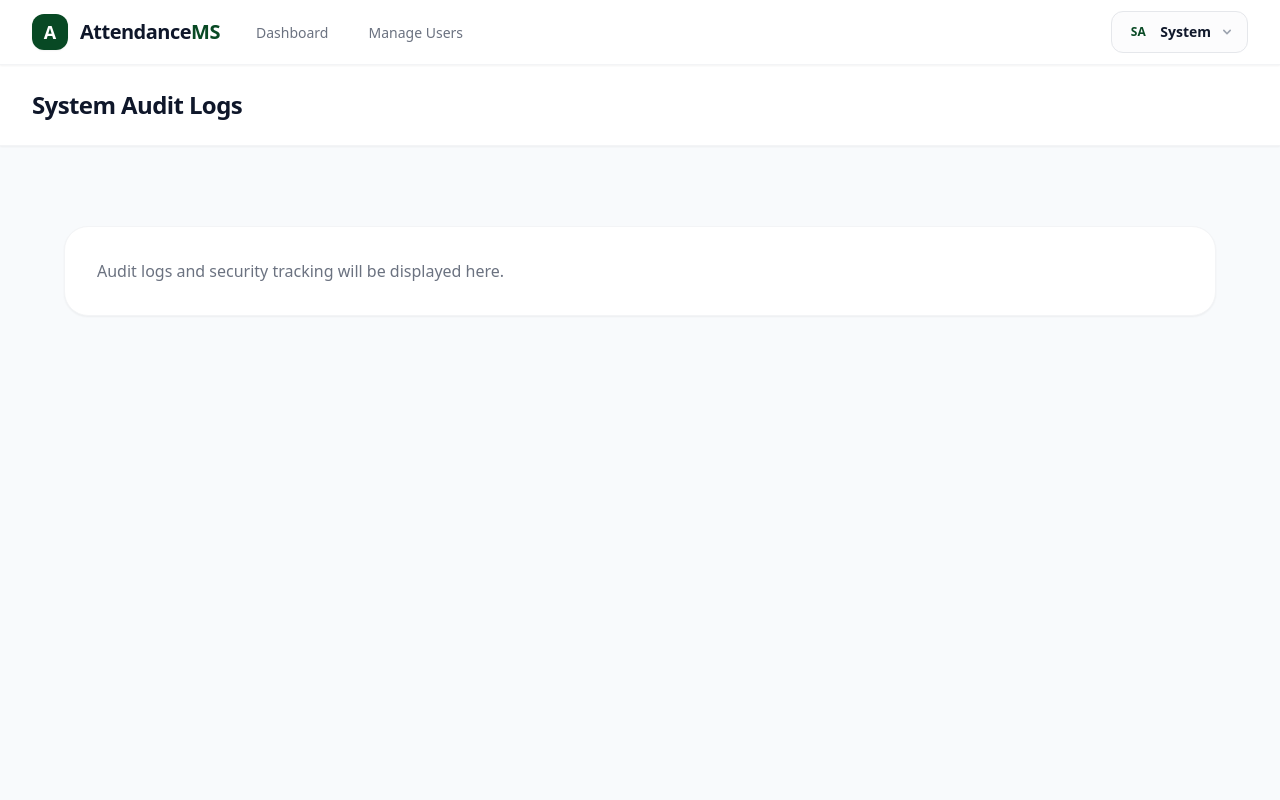
After one commit to yurizz-crypto/student-attendance-MS, a Laravel app: page /admin/audit-logs in a window 1280 px wide. The commit adds this page. Run offline with Laravel 12, Linux system fonts and the light colour scheme; a user stored in the database is signed in; data comes from the database, SQL or seed files in the repository; style sheets or scripts are compiled from the project's sources; some web fonts are replaced.

Commit message:
Admin anchor tags fix and audit log page - empty

```diff
--- /dev/null
+++ b/resources/views/admin/audit-logs.blade.php
@@ -0,0 +1,15 @@
+<x-app-layout>
+    <x-slot name="header">
+        <h2 class="font-extrabold text-2xl text-navy tracking-tight">
+            {{ __('System Audit Logs') }}
+        </h2>
+    </x-slot>
+
+    <div class="py-12">
+        <div class="max-w-7xl mx-auto sm:px-6 lg:px-8">
+            <div class="bg-surface overflow-hidden shadow-sm sm:rounded-3xl border border-gray-100 p-8">
+                <p class="text-gray-500 font-medium">Audit logs and security tracking will be displayed here.</p>
+                </div>
+        </div>
+    </div>
+</x-app-layout>
--- a/routes/web.php
+++ b/routes/web.php
@@ -9,20 +9,16 @@ use Illuminate\Support\Facades\Route;
 |--------------------------------------------------------------------------
 */
 
-// 1. Public Routes
 Route::get('/', function () {
     return view('welcome');
 });
 
-// 2. Shared Authenticated Routes (Dashboard & Profile)
 Route::middleware(['auth', 'verified'])->group(function () {
 
-    // The main dashboard (Acts as a traffic controller for all roles)
     Route::get('/dashboard', function () {
         return view('dashboard');
     })->name('dashboard');
 
-    // Profile Management
     Route::controller(ProfileController::class)->group(function () {
         Route::get('/profile', 'edit')->name('profile.edit');
         Route::patch('/profile', 'update')->name('profile.update');
@@ -31,7 +27,6 @@ Route::middleware(['auth', 'verified'])->group(function () {
 
 });
 
-// 3. Faculty Specific Routes
 Route::middleware(['auth', 'verified'])
     ->prefix('faculty')
     ->name('faculty.')
@@ -47,7 +42,6 @@ Route::middleware(['auth', 'verified'])
 
     });
 
-// 4. Admin Specific Routes
 Route::middleware(['auth', 'verified'])
     ->prefix('admin')
     ->name('admin.')
@@ -57,6 +51,11 @@ Route::middleware(['auth', 'verified'])
             return view('admin.users');
         })->name('users');
 
+        // Add this route for Audit Logs
+        Route::get('/audit-logs', function () {
+            return view('admin.audit-logs');
+        })->name('audit-logs');
+
     });
 
 require __DIR__.'/auth.php';
```
Also changed, not shown: resources/views/components/admin/⚡dashboard.blade.php (+6 -2 lines).
